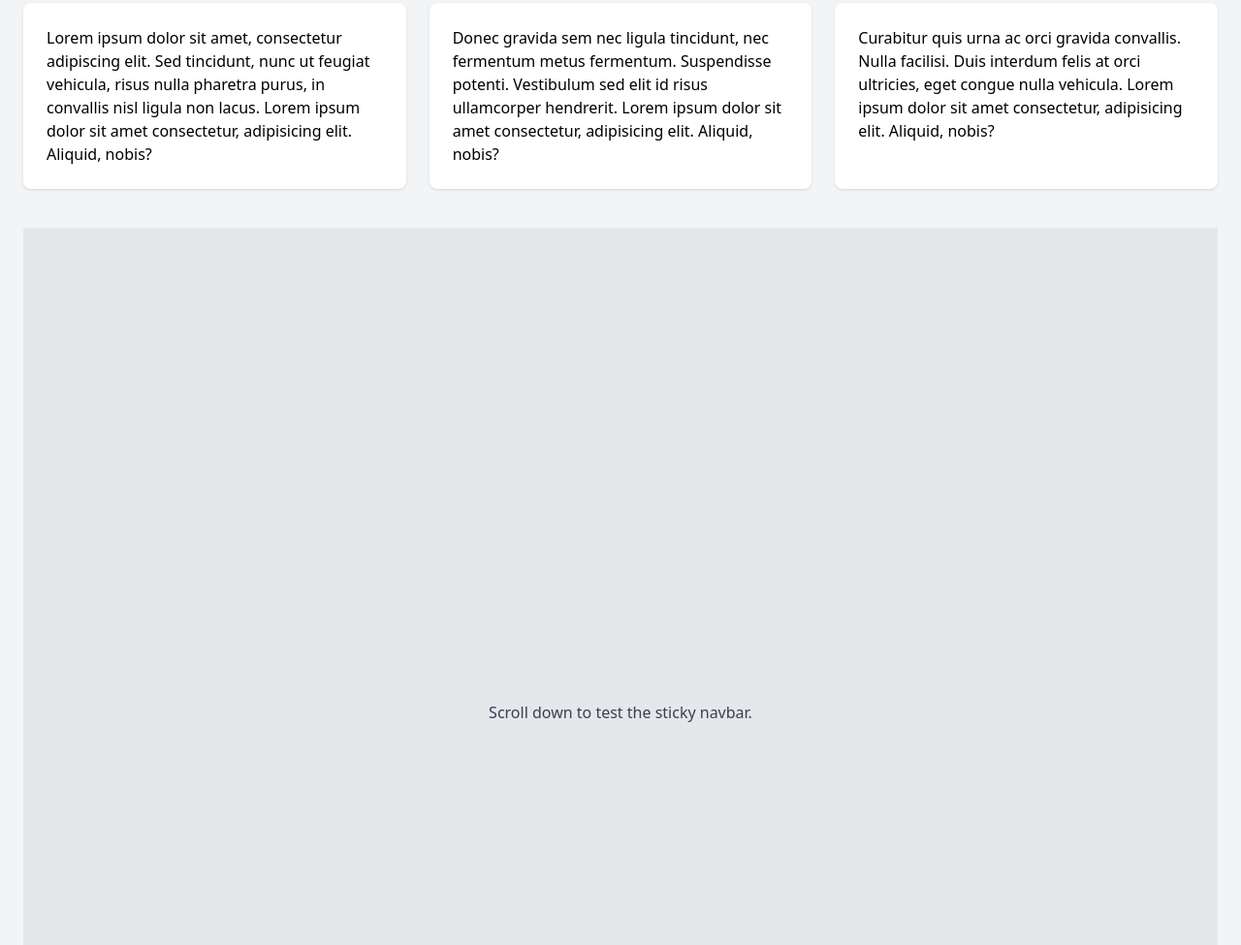
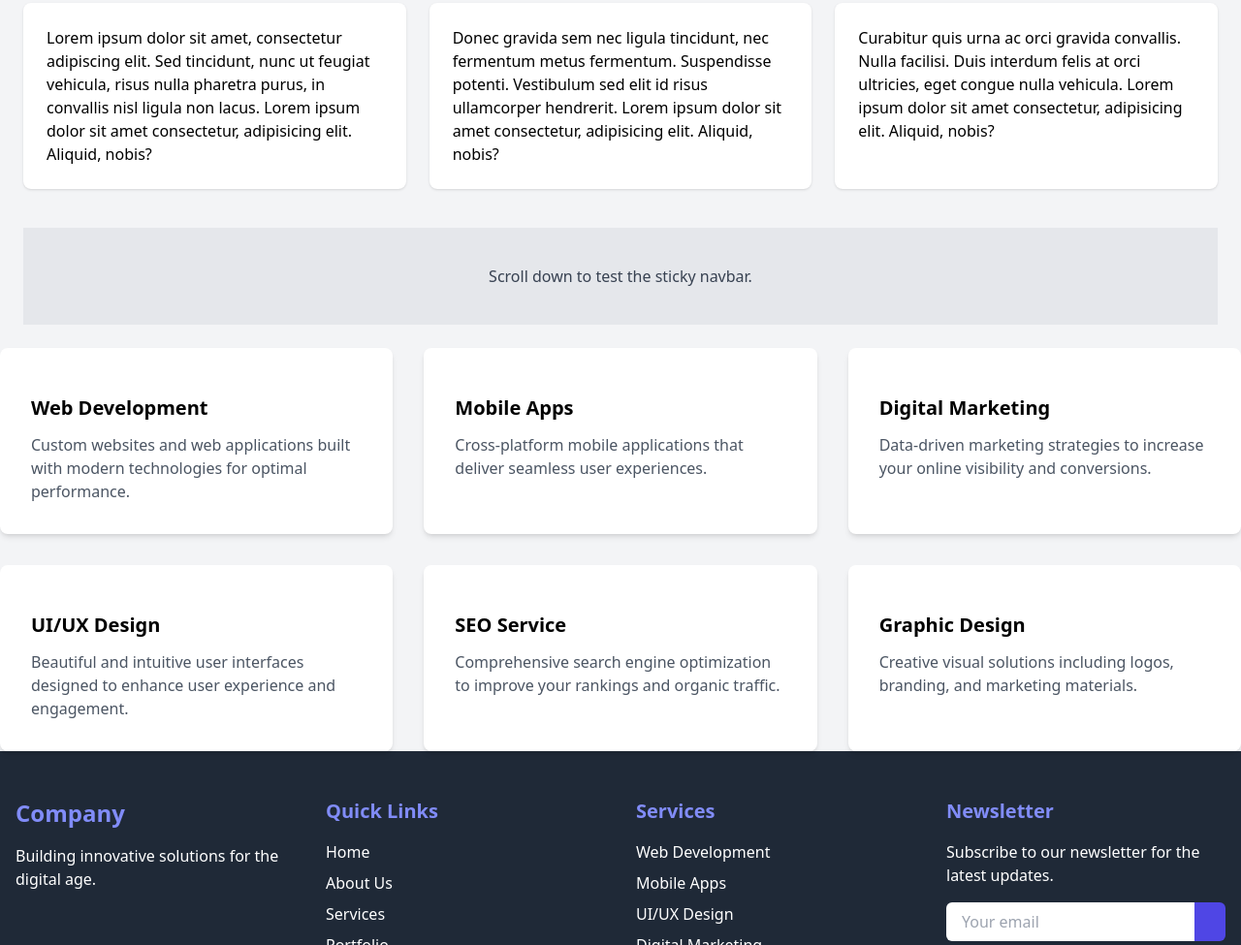
Before and after one commit to Muhammad-Munsif/sticky-navbar-tailwindcss, a website: page new/index.html in a window 1280 px wide. Shown: the part 257-1232 px from the top of the page at 97% size. Drawn offline with nearby package versions, Linux system fonts and the light colour scheme.

Commit message:
small changes

```diff
--- a/new/index.html
+++ b/new/index.html
@@ -39,10 +39,65 @@
             <div class="bg-white p-6 shadow rounded-lg">Donec gravida sem nec ligula tincidunt, nec fermentum metus fermentum. Suspendisse potenti. Vestibulum sed elit id risus ullamcorper hendrerit. Lorem ipsum dolor sit amet consectetur, adipisicing elit. Aliquid, nobis?</div>
             <div class="bg-white p-6 shadow rounded-lg">Curabitur quis urna ac orci gravida convallis. Nulla facilisi. Duis interdum felis at orci ultricies, eget congue nulla vehicula. Lorem ipsum dolor sit amet consectetur, adipisicing elit. Aliquid, nobis?</div>
         </div>
-        <div class="mt-10 h-[1000px] bg-gray-200 flex items-center justify-center">
+        <div class="mt-10 h-[100px] bg-gray-200 flex items-center justify-center">
             <p class="text-gray-700">Scroll down to test the sticky navbar.</p>
         </div>
     </div>
+    <div class="grid grid-cols-1 md:grid-cols-3 gap-8">
+    <!-- Feature 1 -->
+    <div class="bg-white p-8 rounded-lg shadow-md hover:shadow-lg transition">
+        <div class="text-indigo-600 mb-4">
+            <i class="fas fa-laptop-code text-4xl"></i>
+        </div>
+        <h3 class="text-xl font-semibold mb-3">Web Development</h3>
+        <p class="text-gray-600">Custom websites and web applications built with modern technologies for optimal performance.</p>
+    </div>
+
+    <!-- Feature 2 -->
+    <div class="bg-white p-8 rounded-lg shadow-md hover:shadow-lg transition">
+        <div class="text-indigo-600 mb-4">
+            <i class="fas fa-mobile-alt text-4xl"></i>
+        </div>
+        <h3 class="text-xl font-semibold mb-3">Mobile Apps</h3>
+        <p class="text-gray-600">Cross-platform mobile applications that deliver seamless user experiences.</p>
+    </div>
+
+    <!-- Feature 3 -->
+    <div class="bg-white p-8 rounded-lg shadow-md hover:shadow-lg transition">
+        <div class="text-indigo-600 mb-4">
+            <i class="fas fa-chart-line text-4xl"></i>
+        </div>
+        <h3 class="text-xl font-semibold mb-3">Digital Marketing</h3>
+        <p class="text-gray-600">Data-driven marketing strategies to increase your online visibility and conversions.</p>
+    </div>
+
+    <!-- Feature 4 - UI/UX -->
+    <div class="bg-white p-8 rounded-lg shadow-md hover:shadow-lg transition">
+        <div class="text-indigo-600 mb-4">
+            <i class="fas fa-pencil-ruler text-4xl"></i>
+        </div>
+        <h3 class="text-xl font-semibold mb-3">UI/UX Design</h3>
+        <p class="text-gray-600">Beautiful and intuitive user interfaces designed to enhance user experience and engagement.</p>
+    </div>
+
+    <!-- Feature 5 - SEO -->
+    <div class="bg-white p-8 rounded-lg shadow-md hover:shadow-lg transition">
+        <div class="text-indigo-600 mb-4">
+            <i class="fas fa-search-plus text-4xl"></i>
+        </div>
+        <h3 class="text-xl font-semibold mb-3">SEO Service</h3>
+        <p class="text-gray-600">Comprehensive search engine optimization to improve your rankings and organic traffic.</p>
+    </div>
+
+    <!-- Feature 6 - Graphic Design -->
+    <div class="bg-white p-8 rounded-lg shadow-md hover:shadow-lg transition">
+        <div class="text-indigo-600 mb-4">
+            <i class="fas fa-palette text-4xl"></i>
+        </div>
+        <h3 class="text-xl font-semibold mb-3">Graphic Design</h3>
+        <p class="text-gray-600">Creative visual solutions including logos, branding, and marketing materials.</p>
+    </div>
+</div>
       <footer class="bg-gray-800 text-white pt-12 pb-6">
         <div class="container mx-auto px-4">
             <div class="grid grid-cols-1 md:grid-cols-2 lg:grid-cols-4 gap-8">
```
